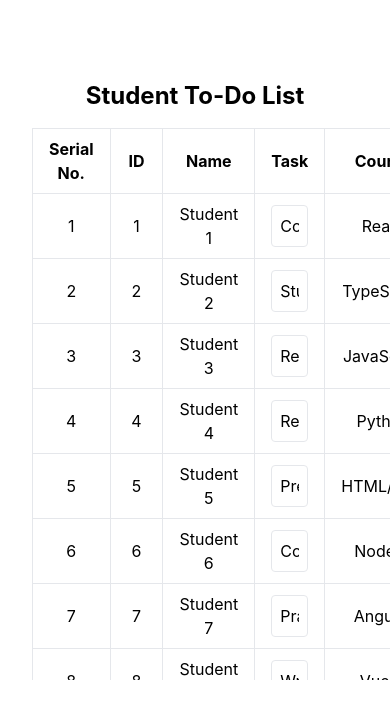
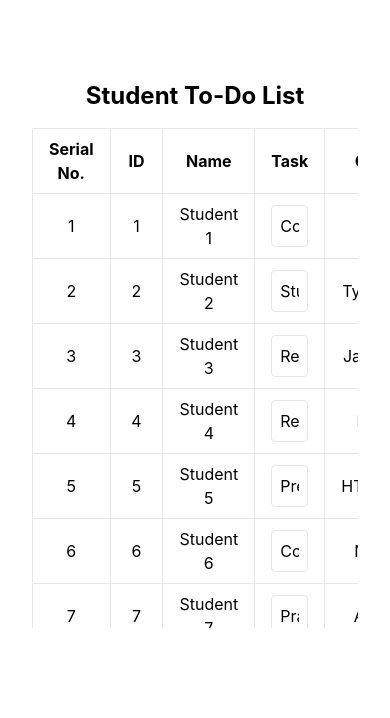
Before and after one commit to itzkunal01/to-dos-app-TS, a React (Create React App) app: page / in a window 390 px wide. Shown: the top 718 px of the page. Built offline with nearby package versions, Linux system fonts and the light colour scheme.

Commit message:
updating TodoTaskApp of students code

```diff
--- a/src/components/TodoTaskApp.tsx
+++ b/src/components/TodoTaskApp.tsx
@@ -169,113 +169,9 @@ const TodoTaskApp: React.FC = () => {
 
   return (
     <>
-      {/* <div className="container px-8 md:px-16 max-h-[600px] mt-20 mb-8 overflow-y-auto">
+      <div className="container px-8 md:px-16 mt-20 mb-8">
         <h2 className="text-2xl font-bold mb-4">Student To-Do List</h2>
-        <table className="min-w-full table-auto">
-          <thead>
-            <tr>
-              <th className="border px-4 py-2">ID</th>
-              <th className="border px-4 py-2">Name</th>
-              <th className="border px-4 py-2">Task</th>
-              <th className="border px-4 py-2">Course</th>
-            </tr>
-          </thead>
-          <tbody>
-            {students.map((student) => (
-              <tr key={student.id}>
-                <td className="border px-4 py-2">{student.id}</td>
-                <td className="border px-4 py-2">{student.name}</td>
-                <td className="border px-4 py-2">
-                  <input
-                    type="text"
-                    className="w-full p-2 border rounded"
-                    value={student.task}
-                    onChange={(e: ChangeEvent<HTMLInputElement>) =>
-                      handleAddTask(student.id, e.target.value)
-                    }
-                  />
-                </td>
-                <td className="border px-4 py-2">{student.course}</td>
-              </tr>
-            ))}
-          </tbody>
-        </table>
-      </div> */}
-
-      {/* <div className="container px-8 md:px-16 max-h-[600px] mt-20 mb-8 overflow-y-auto">
-        <h2 className="text-2xl font-bold mb-4">Student To-Do List</h2>
-        <table className="min-w-full table-auto">
-          <thead>
-            <tr>
-              <th className="border px-4 py-2">ID</th>
-              <th className="border px-4 py-2">Name</th>
-              <th className="border px-4 py-2">Task</th>
-              <th className="border px-4 py-2">Course</th>
-            </tr>
-          </thead>
-          <tbody>
-            {students.map((student) => (
-              <tr key={student.id}>
-                <td className="border px-4 py-2">{student.id}</td>
-                <td className="border px-4 py-2">{student.name}</td>
-                <td className="border px-4 py-2">
-                  <input
-                    type="text"
-                    className="w-full p-2 border rounded"
-                    value={student.task}
-                    onChange={(e: ChangeEvent<HTMLInputElement>) =>
-                      handleAddTask(student.id, e.target.value)
-                    }
-                  />
-                </td>
-                <td className="border px-4 py-2">{student.course}</td>
-              </tr>
-            ))}
-            <tr>
-              <td className="border px-4 py-2">{newStudent.id}</td>
-              <td className="border px-4 py-2">
-                <input
-                  type="text"
-                  className="w-full p-2 border rounded"
-                  value={newStudent.name}
-                  onChange={(e: ChangeEvent<HTMLInputElement>) =>
-                    setNewStudent({ ...newStudent, name: e.target.value })
-                  }
-                />
-              </td>
-              <td className="border px-4 py-2">
-                <input
-                  type="text"
-                  className="w-full p-2 border rounded"
-                  value={newStudent.task}
-                  onChange={(e: ChangeEvent<HTMLInputElement>) =>
-                    setNewStudent({ ...newStudent, task: e.target.value })
-                  }
-                />
-              </td>
-              <td className="border px-4 py-2">
-                <input
-                  type="text"
-                  className="w-full p-2 border rounded"
-                  value={newStudent.course}
-                  onChange={(e: ChangeEvent<HTMLInputElement>) =>
-                    setNewStudent({ ...newStudent, course: e.target.value })
-                  }
-                />
-              </td>
-            </tr>
-          </tbody>
-        </table>
-        <button
-          className="mt-4 bg-blue-500 text-white py-2 px-4 rounded"
-          onClick={handleAddNewStudent}
-        >
-          Add New Student
-        </button>
-      </div> */}
-
-      <div className="container px-8 md:px-16 max-h-[600px] mt-20 mb-8 overflow-y-auto">
-        <h2 className="text-2xl font-bold mb-4">Student To-Do List</h2>
+        <div className="max-h-[500px] overflow-y-auto">
           <table className="min-w-full table-auto">
             <thead>
               <tr>
@@ -359,6 +255,7 @@ const TodoTaskApp: React.FC = () => {
             </tbody>
           </table>
         </div>
+      </div>
     </>
   );
 };
```
Lines whose indentation alone changed are shown as unchanged.
